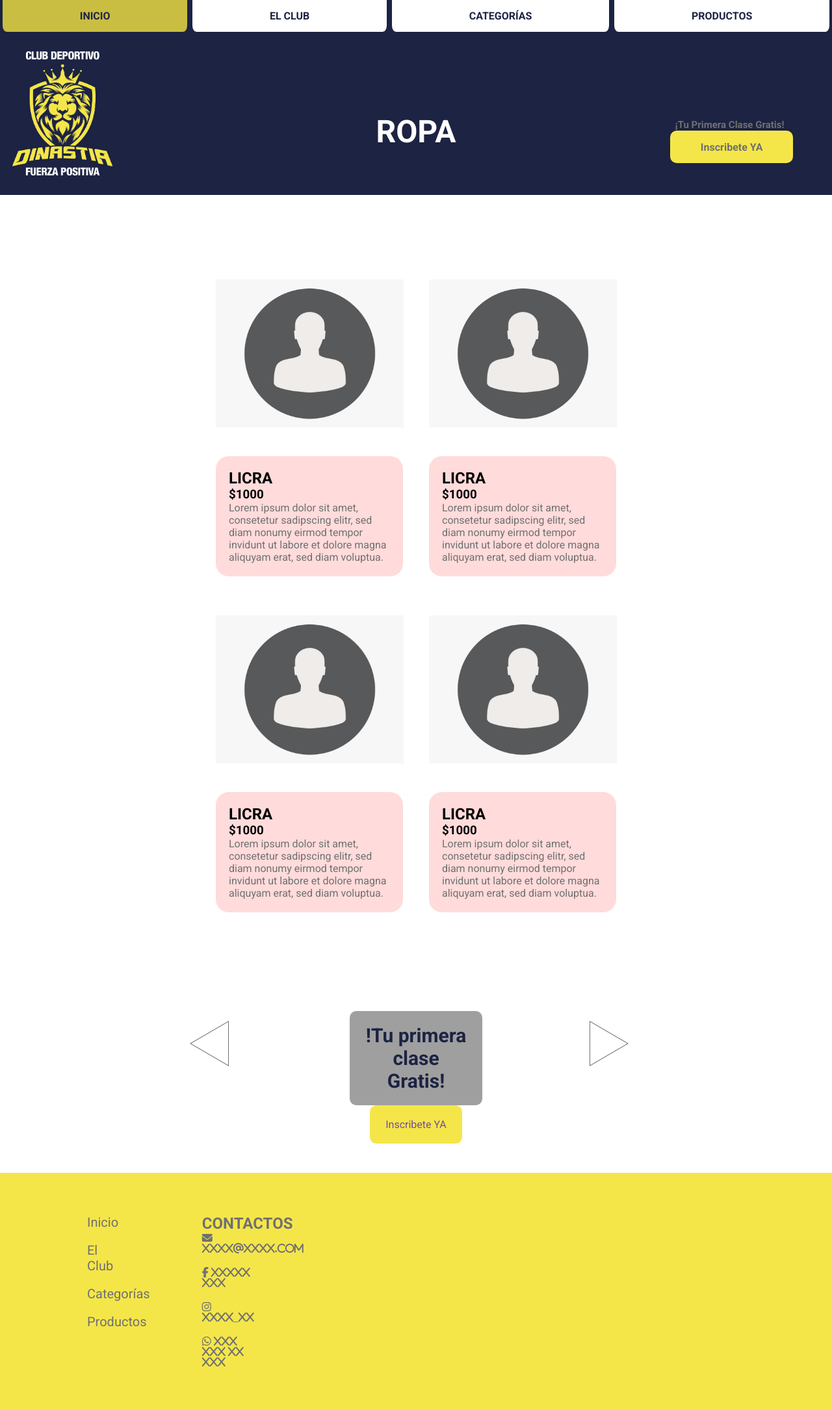
After one commit to 147-11/DINASTIA, a PHP site: page /productos.html in a window 1280 px wide. The commit adds this page. Shown: the whole page at 65% size. Run offline with PHP 8.4, Linux system fonts and the light colour scheme; some libraries are stand-ins or nearby versions.

Commit message:
pagina productos

```diff
--- a/css/Club.css
+++ b/css/Club.css
@@ -1,4 +1,3 @@
-@import url('https://fonts.googleapis.com/css2?family=Roboto:ital,wght@0,300;0,400;0,700;1,300;1,400;1,700&display=swap');
 @import url('https://fonts.googleapis.com/css2?family=Roboto:ital,wght@0,300;0,400;0,700;1,300;1,400;1,700&display=swap');
 
 *{
--- /dev/null
+++ b/css/productos.css
@@ -0,0 +1,343 @@
+@import url('https://fonts.googleapis.com/css2?family=Roboto:ital,wght@0,300;0,400;0,700;1,300;1,400;1,700&display=swap');
+
+*{
+    margin:0%;
+    padding: 0%;
+}
+
+:root{
+    --background: linear-gradient(135deg, #667eea7e 0%, #764ba298 100%);
+    --color-primary:#667eea;
+    --color-primary:#764ba2;
+    --boton-padding:20px 40px;
+}
+
+body{
+    font-family: 'Roboto', sans-serif;
+}
+main{
+    margin: 0 230px;
+}
+header {
+    width: 100%;
+    background-color: #1C2343;
+}
+
+#menu-btn {
+    display: none;
+}
+header label {
+    display: none;
+    width: 20px; height: 30px;
+    padding-left:95%;
+}
+.menu ul {
+    margin: 0;
+    list-style: none;
+    padding: 0;
+    display: flex;
+    justify-content: center;
+}
+.menu li {
+    text-align: center;
+    flex-grow: 1;
+    border-right: 4px solid #1C2343 ;
+    border-left: 4px solid #1C2343;
+    border-bottom-right-radius: 10px;
+    border-bottom-left-radius: 10px;
+    background-color: #fff;
+}
+.menu li:hover {
+    background: rgba(201, 190, 66, 100);
+}
+
+.menu li a {
+    display: block;
+    padding: 15px 20px;
+    size: 264px 63px;
+    color: #1C2343;
+    text-decoration: none;
+}
+.menu li a:hover {
+    color: #fff;
+}
+
+.banner{
+    background-color: #1C2343;
+    padding-top: 30px;
+    padding-bottom: 30px;
+    display: grid;
+    grid-template-columns: 1fr 2fr 1fr;
+    gap: 10px;
+    align-content: center;
+ }
+#logo_img{
+    width: 160px;
+    height: 191;
+    padding-left: 5%;
+}
+.banner h1 {
+    padding-top: 15%;
+    text-align: center;
+    font-size: 300%;
+    color: #fff;
+}
+.ins {
+    text-align: center;
+}
+.inscribirse a {
+    color:#707070;
+    width: 100%;
+    height: 100%;
+    text-decoration: none;
+}
+.inscribirse {
+    background-color: #F4E649;
+    width: 50%;
+    padding: 5%;
+    margin-left: 21%;
+    border-radius: 10px;
+    align-content: center;
+}
+.primera_clase{
+    padding-top: 33%;
+    color:#707070;
+    font-size: 15px;
+}
+
+
+/* IMAGENES*/
+
+.container{
+    margin-top: 110px;
+    margin-left: 82px;
+    margin-right: 82px;
+    margin-bottom: 67px;
+}
+.fila{
+    display: flex;
+    justify-content: space-between;
+}
+.fila img{
+    padding: 20px;
+    width: 88%;
+    border:20px transparent ;
+}
+.item_container{
+    padding:0 0 20px 0;
+}
+.item_container p{
+    color:#707070;
+    background-color:#FFDBDB;
+    border-bottom-left-radius: 20px;
+    border-bottom-right-radius: 20px;
+}
+.item_container h2{
+    background-color:#FFDBDB;
+    border-top-left-radius: 20px;
+    border-top-right-radius: 20px;
+}
+.texto {
+    padding: 20px;
+    text-align: left;
+    margin: 20px;
+    background-color:#FFDBDB;
+    border-radius: 20px;
+}
+/*FINAL*/
+#final {
+    display: grid;
+    grid-template-columns: 1fr 2fr 1fr;
+}
+.btn-ins{
+    width: 100%;
+    height: 100%;
+    display: flex;
+    flex-direction: column;
+    align-items: center;
+    padding-top: 45px;
+   padding-bottom: 45px;
+}
+.btn-ins a{
+    text-align: center;
+    color: #764ba2;
+    background-color: #F4E649;
+    border-radius: 10px;
+    text-decoration: none;
+    padding: 20px;
+    width: 25%;
+}
+.btn-ins h2{
+    font-size: 30px;
+    width: 40%;
+    color:#1C2343;
+    background-color: #9F9F9F;
+    border-radius: 10px;
+    text-align: center;
+    padding:20px;
+}
+
+.galeria__buttons {
+    justify-content: center;
+    width: 90%;
+    height: 10%;
+    display: flex;
+
+}
+
+.galeria__btn--left,
+.galeria__btn--right {
+    margin-top: 100%;
+    align-self: center;
+    background-color: rgba(0, 0, 0, 0);
+    border: none;
+    cursor: pointer;
+}
+
+/*Footer*/
+.pie {
+    background-color: #F4E649;
+    margin: 0;
+    padding: 5%;
+}
+.contactos_text {
+    color: #707070;
+    display: grid;
+    grid-template-columns: 4fr 2fr;
+    grid-template-columns: repeat(auto-fill, minmax(10rem, 1fr));
+}
+.nav_footer ul{
+    flex-direction:column;
+    margin: 0px 70px;
+    padding: 0;
+    display: flex;
+    justify-content: center;
+    text-decoration: none;
+}.nav_footer il a {
+    color: #707070;
+    text-decoration: none;
+    font-size: 20px;
+}
+.contac {
+    padding-left:50%;
+}
+.contactos {
+    text-align: left;
+}
+.l_contactos ul{
+    flex-direction: column;
+    padding: 0;
+    display: flex;
+    justify-content: center;
+    font-size: 16px;
+}
+@media (max-width:829px) {
+    .contac {
+        padding-top: 16%;
+        padding-left: 2%;
+    }
+}
+@media (max-width:768px){
+    .contac {
+        padding-top: 0%;
+    }
+}
+@media (max-width:365px){
+    .contac {
+        padding-top: 16%;
+        padding-left: 0%;
+        text-align: center;
+    }
+    .contactos {
+        text-align: center;
+    }
+    .nav_footer ul{
+        text-align: center;
+    }
+    .btn-ins a{
+        font-size: 8px;
+    }
+}
+
+@media (max-width:768px) {
+    header {
+        background-color: #fff;
+    }
+    header label {
+        display: block;
+    }
+    main {
+        margin: 0 8px;
+        overflow: hidden;
+    }
+    .menu {
+        z-index: 1;
+        position: absolute;
+        width: 70%;
+        Top: 0;
+        left: 30%;
+        transform: translateY(-100%);
+        background-color: #fff;
+        transition: all 250ms ease-in;
+    }
+    .menu ul {
+        position: relative;
+        flex-direction: column;
+    }
+    .menu li {
+        position: relative;
+        border-left: 8px solid #fff;
+        border-right: 8px solid #fff;
+        border-bottom-right-radius: 0%;
+        border-bottom-left-radius: 0%;
+    }
+    #menu-btn:checked ~ .menu {
+        transform:translateY(15%);
+    }
+    .primera_clase{
+        padding-top: 0%;
+        color:#707070;
+        font-size: 15px;
+    }
+    .banner h1 {
+        /*grid-column: 1 / 4;*/
+        padding-top: 0%;
+        text-align: center;
+        font-size: 300%;
+        color: #fff;
+    }
+    #logo_img{
+        /*grid-column: 1 / 2;*/
+        width: 100px;
+        height: 115;
+        padding-left: 30%;
+    }
+    .inscribirse a {
+        color:#707070;
+        width: 100%;
+        height: 100%;
+        font-size: 14px;
+        /*grid-column: 2 / 3;*/
+    }
+    #inscribirse {
+        position: absolute;
+        width: 16%;
+        padding: 2%;
+        margin-left: 0;
+        border-radius: 10px;
+        align-content: center;
+        /*grid-column: 2 / 3;*/
+    }
+}
+@media (max-width:414px) {
+    .container{
+        margin:0;
+    }
+    .btn-ins h2{
+        font-size: 20px;
+    }
+    .btn-ins a{
+        font-size: 13px;
+        width: 60px;
+    }
+}
--- /dev/null
+++ b/productos.html
@@ -0,0 +1,157 @@
+<!DOCTYPE html>
+<html lang="en">
+<head>
+    <meta charset="UTF-8">
+    <meta http-equiv="X-UA-Compatible" content="IE=edge">
+    <meta name="viewport" content="width=device-width, initial-scale=1.0">
+    <link rel="stylesheet" href="css/productos.css">
+    <title>PRODUCTOS</title>
+</head>
+<body>
+    <header>
+        <input type="checkbox" id="menu-btn">
+        <label for="menu-btn">☰</label>
+        <nav class="menu">
+            <ul>
+                <li><a href="index.html"><b>INICIO</b></a></li>
+                <li><a href="Club.html" id="club"><b>EL CLUB</b></a></li>
+                <li><a href="index.html#cate"><b>CATEGORÍAS</b></a></li>
+                <li><a href="index.html#produc"><b>PRODUCTOS</b></a></li>
+            </ul>
+        </nav>
+    </header>
+    <section class="banner">
+        <img src="img/LOLOGO BLANCO.png" id="logo_img" alt="loguito">
+            <h1>
+                <a>ROPA</a>
+            </h1>
+        <section class="ins">
+            <h2 class="primera_clase">
+                ¡Tu Primera Clase Gratis!
+            </h2>
+            <div class="inscribirse" id="inscribirse">
+                <a href="#clb_intro"><b>Inscribete YA</b></a>
+            </div>
+        </section>
+    </section>
+<main>
+
+    <div class="container">
+        <div class="fila">
+            <div class="item_container">
+                <section>
+                    <img src="img/default.png" alt="imagen1">
+                    <section class="texto">
+                        <h2>
+                            LICRA
+                        </h2>
+                        <h3>$1000</h3>
+                        <p>
+                            Lorem ipsum dolor sit amet, consetetur sadipscing elitr, sed diam nonumy eirmod tempor invidunt ut labore et dolore magna aliquyam erat, sed diam voluptua.
+                        </p>
+                    </section>
+                </section>
+            </div>
+            <div class="item_container">
+                <img src="img/default.png" alt="imagen1">
+                <section class="texto">
+                    <h2>
+                        LICRA
+                    </h2>
+                    <h3>$1000</h3>
+                    <p>
+                        Lorem ipsum dolor sit amet, consetetur sadipscing elitr, sed diam nonumy eirmod tempor invidunt ut labore et dolore magna aliquyam erat, sed diam voluptua.
+                    </p>
+                </section>
+
+            </div>
+        </div>
+        <div class="fila">
+            <div class="item_container">
+                <img src="img/default.png" alt="imagen1">
+                <section class="texto">
+                    <h2>
+                        LICRA
+                   </h2>
+                   <h3>$1000</h3>
+                   <p>
+                    Lorem ipsum dolor sit amet, consetetur sadipscing elitr, sed diam nonumy eirmod tempor invidunt ut labore et dolore magna aliquyam erat, sed diam voluptua.
+                  </p>
+                </section>
+            </div>
+            <div class="item_container">
+                <img src="img/default.png" alt="imagen1">
+                <section class="texto">
+                    <h2>
+                        LICRA
+                    </h2>
+                    <h3>$1000</h3>
+                    <p>
+                        Lorem ipsum dolor sit amet, consetetur sadipscing elitr, sed diam nonumy eirmod tempor invidunt ut labore et dolore magna aliquyam erat, sed diam voluptua.
+                    </p>
+                </section>
+            </div>
+        </div>
+    </div>
+    <div id="final">
+        <div class="galeria__buttons">
+            <section>
+            <button class="galeria__btn--left" href="#imagen3">
+                <img src="img/left.png">
+            </button>
+            </section>
+        </div>
+        <section class="btn-ins">
+            <h2 class="primera_clase">!Tu primera clase Gratis! </h2>
+            <a href="incribete_ya">Inscribete YA</a>
+        </section>
+        <div class="galeria__buttons">
+            <section>
+            <button class="galeria__btn--right" href="#imagen2">
+                <img src="img/right.png">
+            </button>
+            </section>
+        </div>
+    </div>
+</main>
+
+
+
+
+
+
+
+
+
+
+
+
+
+    <footer class="pie">
+        <div class="contactos_text">
+            <nav class="nav_footer">
+                <ul>
+                    <il><a href="index.html">Inicio</a> </il><br>
+                    <il><a href="Club.html">El Club</a> </il><br>
+                    <il><a href="#cate"> Categorías</a> </il><br>
+                    <il><a href="#produc"> Productos</a> </il>
+                </ul>
+            </nav>
+            <section class="contac">
+            <h1 class="contactos">
+                CONTACTOS
+            </h1>
+                <nav class="l_contactos">
+                    <ul>
+                        <il><a class="fas fa-envelope" hrfe=""> xxxx@xxxx.com</a> </il><br>
+                        <il><a class="fab fa-facebook-f" hrfe="#"> xxxxx xxx</a> </il><br>
+                        <il><a class="fab fa-instagram" hrfe="#"> xxxx_xx</a> </il><br>
+                        <il><a class="fab fa-whatsapp" hrfe="#"> xxx xxx xx xxx</a> </il>
+                    </ul>
+                </nav>
+            </section>
+        </div>
+    </footer>
+<script src="https://kit.fontawesome.com/8dda978b9e.js" crossorigin="anonymous"></script>
+</body>
+</html>
```
Also changed, not shown: login.html (indentation only).
